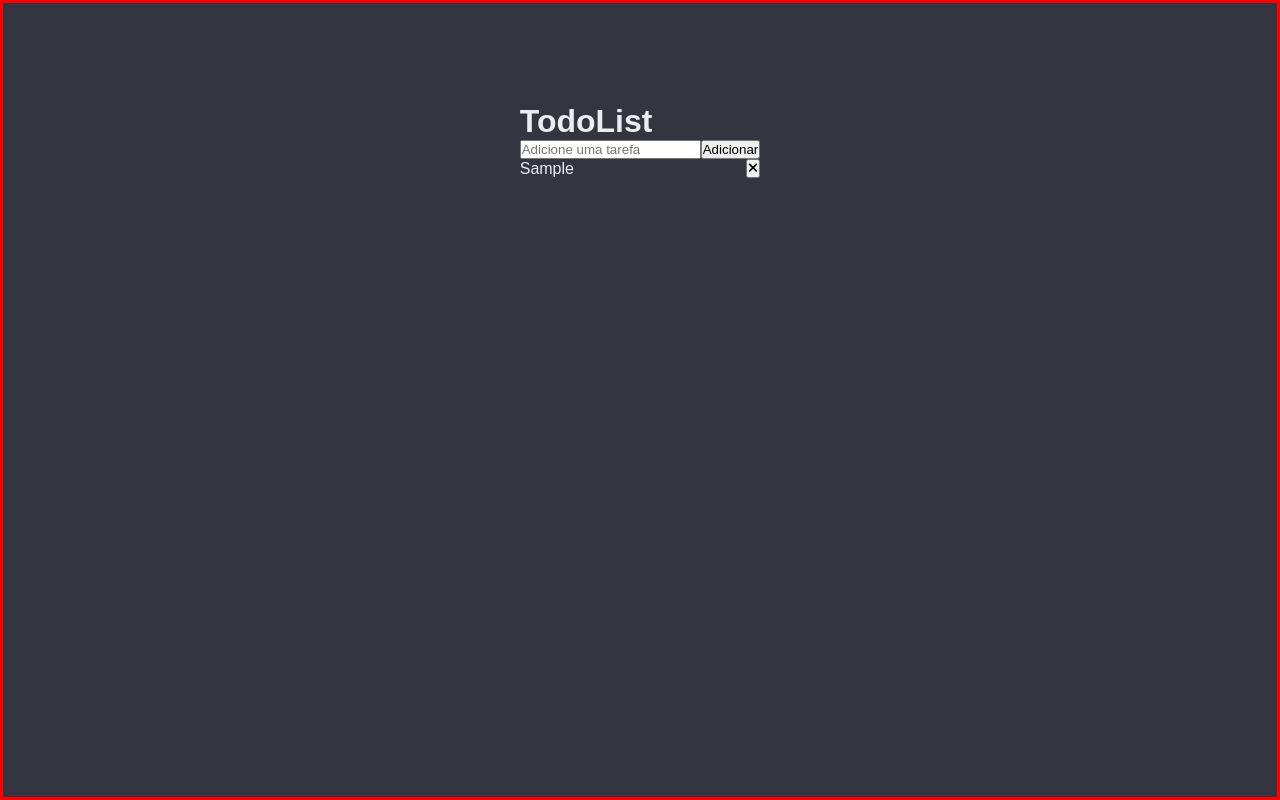
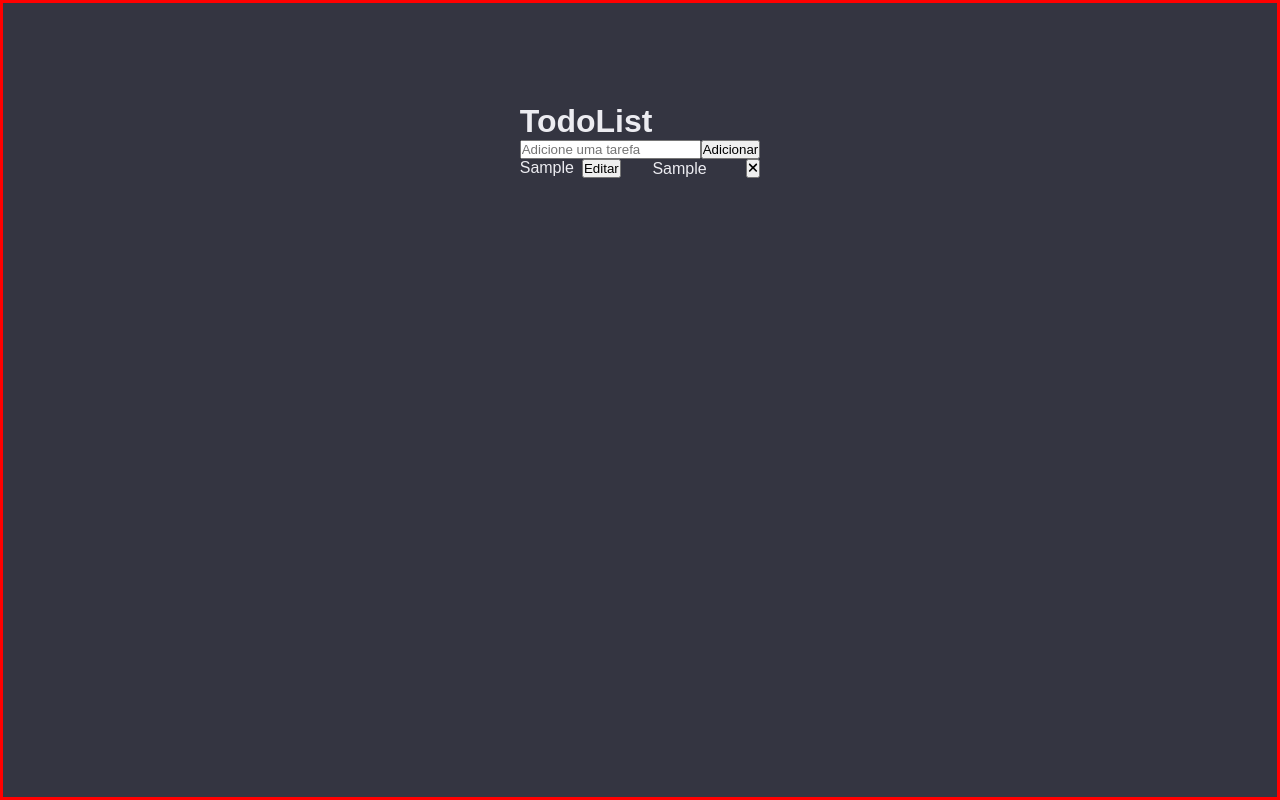
Before and after one commit to carlos-aug/app-todolist, a React (Create React App) app: page / in a window 1280 px wide. Both pictures are taken after typing "Sample" into the empty fields and a click on the button "Adicionar". Built offline with nearby package versions, Linux system fonts and the light colour scheme.

Commit message:
feat: implements parcial handleEditTask

```diff
--- a/src/components/TodoList.js
+++ b/src/components/TodoList.js
@@ -5,6 +5,7 @@ import { faTimes } from "@fortawesome/free-solid-svg-icons";
 function TodoList() {
   const [task, setTask] = useState("");
   const [listTasks, setListTasks] = useState([]);
+  const [editingTaskIndex, setEditingTaskIndes] = useState(null);
 
   function handleTask({ target }) {
     setTask(target.value);
@@ -19,6 +20,10 @@ function TodoList() {
     const newListTasks = [...listTasks];
     newListTasks.pop(index);
     setListTasks(newListTasks);
+  }
+
+  function handleEditTask(index) {
+    setEditingTaskIndes(index);
   }
 
   return (
@@ -36,6 +41,14 @@ function TodoList() {
       <ul className="todo-list">
         {listTasks.map((item, index) => (
           <li key={index} className="todo-list">
+            {editingTaskIndex === index ? (
+              <input type="text" value={item} />
+            ) : (
+              <div>
+                {item}
+                <button onClick={() => handleEditTask(index)}>Editar</button>
+              </div>
+            )}
             {item}
             <button type="button" onClick={() => handleDeleteTask(index)}>
               <FontAwesomeIcon icon={faTimes} />
--- a/src/styles/App.css
+++ b/src/styles/App.css
@@ -8,7 +8,7 @@ body {
   display: flex;
   justify-content: center;
   /* align-items: center; */
-  font-family: Arial, Helvetica, sans-serif;
+  font-family: "Sigmar", Arial, Helvetica, sans-serif;
   background-color: rgba(52, 53, 65);
   color: rgba(236, 236, 241);
   padding-top: 100px;
```
